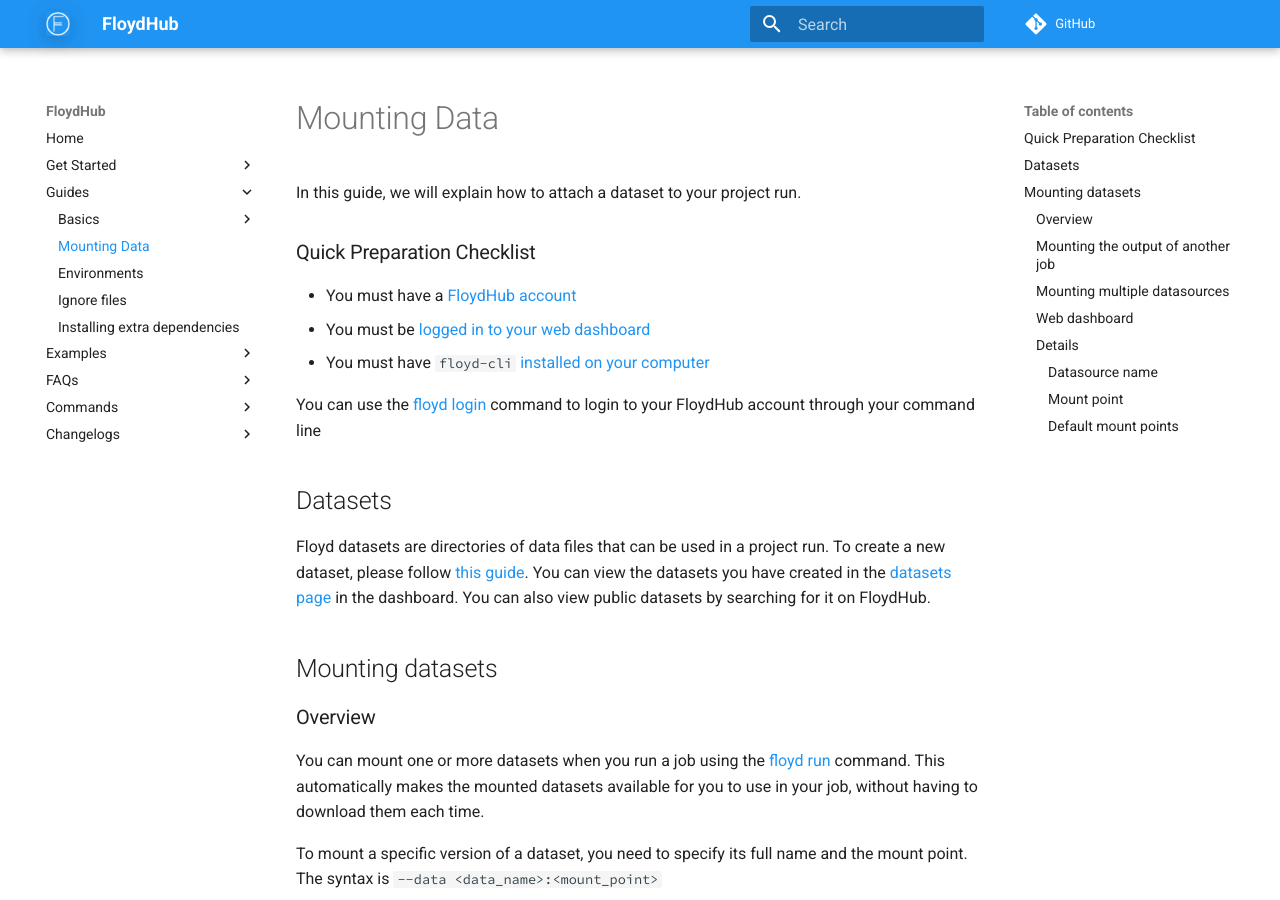
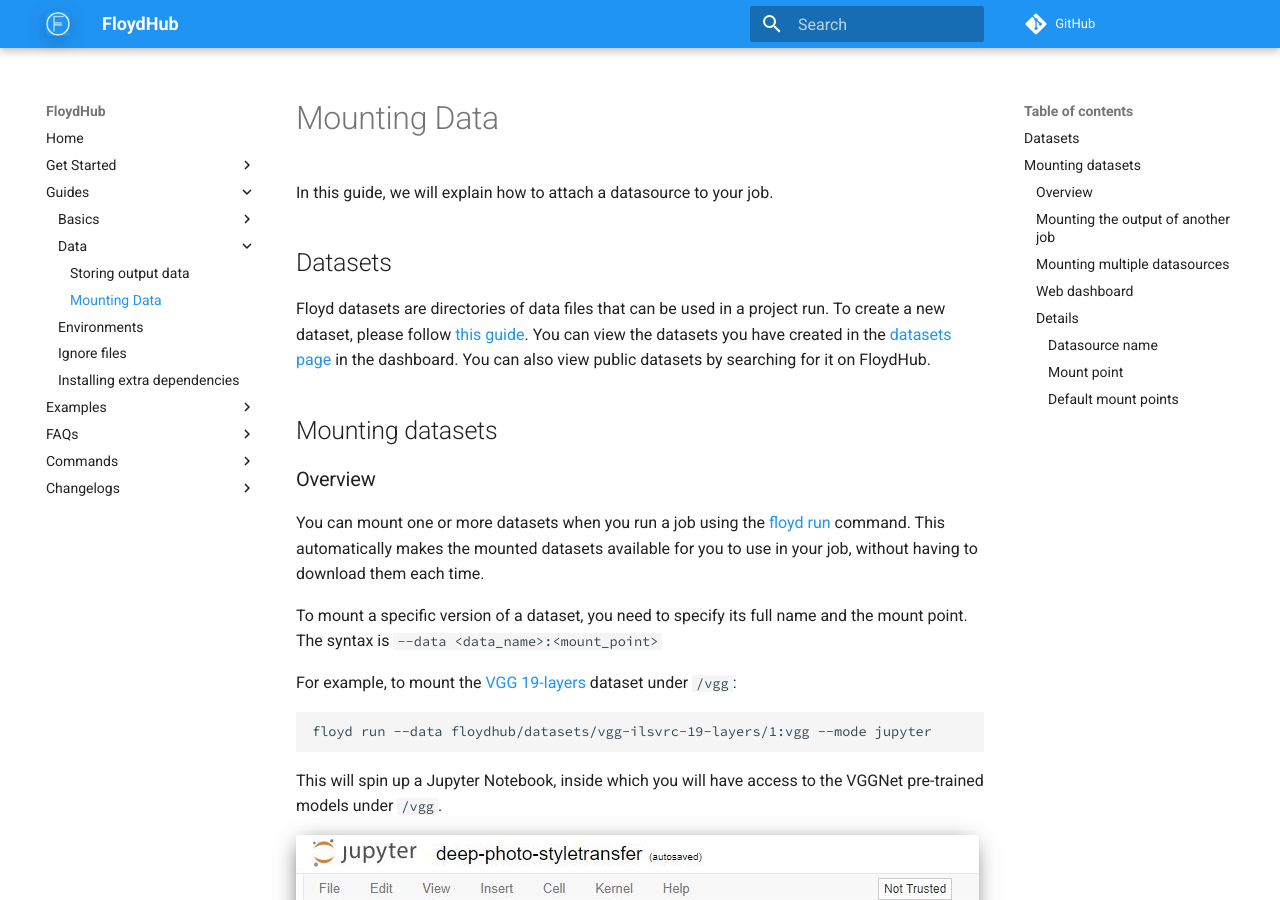
Before and after one commit to floydhub/floyd-docs, an MkDocs documentation site: the page built from docs/guides/data/mounting_data.md, in a window 1280 px wide and 900 px high. Built offline with MkDocs 1.6.1 and Material for MkDocs 9.7.7, drawn with Linux system fonts in a browser that asks for light colours; comment, search, counter and statistics services are not loaded; old or Windows-style settings are respelled for this version of MkDocs.

Commit message:
Storing output data

````diff
--- a/docs/guides/mounting_data.md
+++ b/docs/guides/data/mounting_data.md
@@ -1,12 +1,4 @@
-In this guide, we will explain how to attach a dataset to your project run.
-
-### Quick Preparation Checklist
-
-- You must have a [FloydHub account](https://www.floydhub.com/signup)
-- You must be [logged in to your web dashboard](https://www.floydhub.com/login)
-- You must have `floyd-cli` [installed on your computer](basics/install.md)
-
-You can use the [floyd login](../commands/login.md) command to login to your FloydHub account through your command line
+In this guide, we will explain how to attach a datasource to your job.
 
 ## Datasets
 
@@ -19,7 +11,7 @@
 
 ### Overview
 
-You can mount one or more datasets when you run a job using the [floyd run](../commands/run) command. This automatically makes
+You can mount one or more datasets when you run a job using the [floyd run](../../commands/run) command. This automatically makes
 the mounted datasets available for you to use in your job, without having to download them each time.
 
 To mount a specific version of a dataset, you need to specify its full name and the mount point.
@@ -32,7 +24,7 @@
 
 This will spin up a Jupyter Notebook, inside which you will have access to the VGGNet pre-trained models under `/vgg`.
 
-![Mounted Data](../img/mounted_data.jpg)
+![Mounted Data](../../img/mounted_data.jpg)
 
 *Note*: You can use the `--data` flag with `floyd run` when you are running a command too.
 
@@ -62,7 +54,7 @@
 
 ### Mounting multiple datasources
 
-You can attach upto 5 datasources when you run a job using the `--data` flag in the [floyd run](../commands/run) command. This includes both datasets and job outputs. Ensure that the mount points for the datasets are unique.
+You can attach upto 5 datasources when you run a job using the `--data` flag in the [floyd run](../../commands/run) command. This includes both datasets and job outputs. Ensure that the mount points for the datasets are unique.
 
 ```bash
 $ floyd run --data floydhub/datasets/mnist/2:training --data floydhub/datasets/digits/1:test "python script.py"
@@ -74,7 +66,7 @@
 
 You can view the mounted datasets and their respective mount points for a specific job by going to the `Data` tab:
 
-![Data Mounts](../img/job_data_view.jpg)
+![Data Mounts](../../img/job_data_view.jpg)
 
 
 ### Details
--- a/mkdocs.yml
+++ b/mkdocs.yml
@@ -13,7 +13,10 @@
             - 'Install Floyd CLI': guides/basics/install.md
             - 'Login using Floyd CLI': guides/basics/login.md
             - 'Create new Project and Dataset': guides/basics/create_new.md
-        - 'Mounting Data': guides/mounting_data.md
+            - 'Using CPU vs GPU': guides/basics/using_gpu.md
+        - Data:
+            - 'Storing output data': guides/data/storing_output.md
+            - 'Mounting Data': guides/data/mounting_data.md
         - 'Environments': guides/environments.md
         - 'Ignore files': guides/floyd_ignore.md
         - 'Installing extra dependencies': guides/installing_dependencies.md
````
Also changed, not shown: docs/guides/basics/using_gpu.md (+2 -2 lines), docs/guides/data/storing_output.md (added, +33 -0 lines), docs/old/home/managing_output.md (deleted, +0 -43 lines), docs/img/job_output_view.jpg (added).
